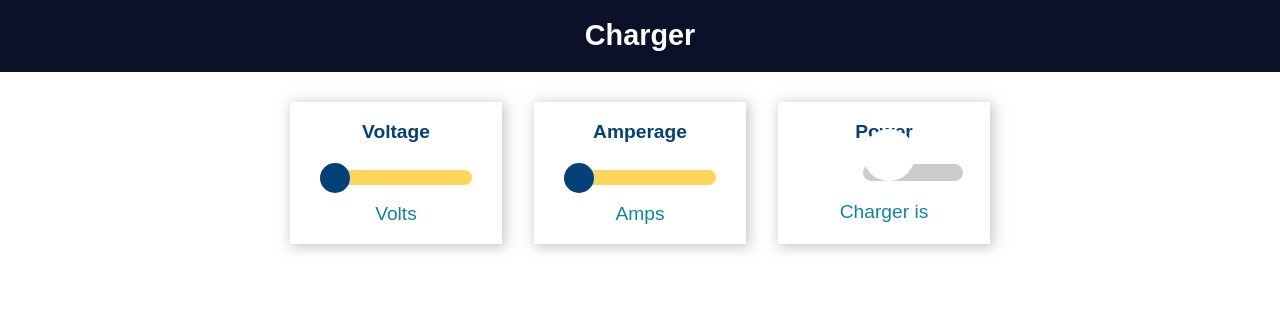
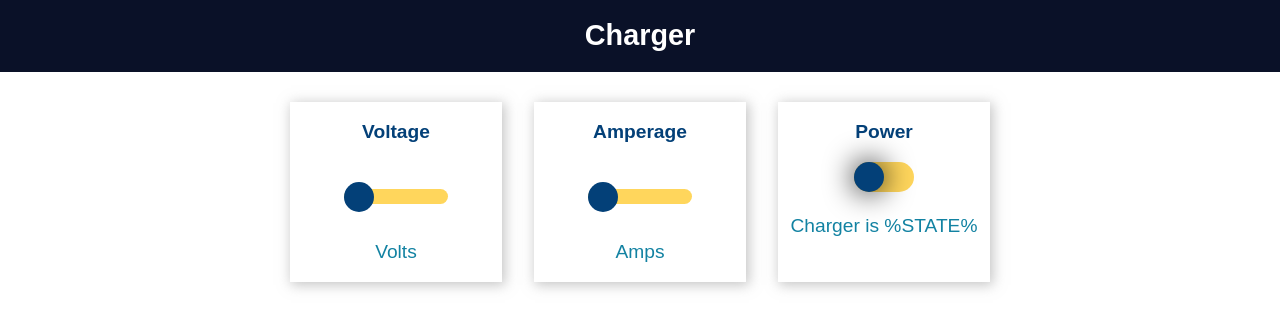
Before and after one commit to dmsloan/WebServerSocketMultipleSliders, a plain HTML site: page data/index.html in a window 1280 px wide. Drawn offline with Linux system fonts and the light colour scheme.

Commit message:
switch styled better

```diff
--- a/data/index.html
+++ b/data/index.html
@@ -31,12 +31,12 @@
             <div class="card">
                 <p class="card-title">Power</p>
                 <!-- <p class="switch"> -->
-                    <label class = "switch">
-                        <input type="checkbox" onchange="updateSliderPWM(this)" id="chargerPower">
-                        <span class = "toggleSwitch"></span>
+                    <label class = "toggle" for="chargerPower">
+                    <input type="checkbox" class = "toggle__input" onchange="updateSliderPWM(this)" id="chargerPower">
+                        <div class = "toggle__fill"></div>
                     </label><br>
                 <!-- </p> -->
-                <p class="state">Charger is <span id="sliderValue3"></span></p>
+                <p class="state">Charger is <span id="state">%STATE%</span></p>
             </div>
         </div>
     </div>
--- a/data/style.css
+++ b/data/style.css
@@ -5,23 +5,29 @@ html {
   display: inline-block;
   text-align: center;
 }
+
 h1 {
   font-size: 1.8rem;
   color: white;
 }
+
 p {
   font-size: 1.4rem;
 }
+
 .topnav {
   overflow: hidden;
   background-color: #0A1128;
 }
+
 body {
   margin: 0;
 }
+
 .content {
   padding: 30px;
 }
+
 .card-grid {
   max-width: 700px;
   margin: 0 auto;
@@ -29,19 +35,23 @@ html {
   grid-gap: 2rem;
   grid-template-columns: repeat(auto-fit, minmax(200px, 1fr));
 }
+
 .card {
   background-color: white;
-    box-shadow: 2px 2px 12px 1px rgba(140,140,140,.5);
+  box-shadow: 2px 2px 12px 1px rgba(140, 140, 140, .5);
 }
+
 .card-title {
   font-size: 1.2rem;
   font-weight: bold;
   color: #034078
 }
+
 .state {
   font-size: 1.2rem;
-    color:#1282A2;
+  color: #1282A2;
 }
+
 .slider {
   -webkit-appearance: none;
   margin: 0 auto;
@@ -51,20 +61,30 @@ html {
   background: #FFD65C;
   outline: none;
 }
+
 .sliderck {
   position: absolute;
-    top: 0; left: 0; right: 0; bottom: 0;
+  top: 0;
+  left: 0;
+  right: 0;
+  bottom: 0;
   background-color: #ccc;
   border-radius: 30px
 }
+
 .sliderck:before {
   position: absolute;
   content: "";
-    height: 50px; width: 52px; left: 8px; bottom: 8px;
+  height: 50px;
+  width: 52px;
+  left: 8px;
+  bottom: 8px;
   background-color: white;
   -webkit-transition: .4s;
   transition: .4s;
-    border-radius: 30px}
+  border-radius: 30px
+}
+
 .slider::-webkit-slider-thumb {
   -webkit-appearance: none;
   appearance: none;
@@ -79,7 +99,7 @@ html {
   background-color: #2196F3
 }
 
-  input:focus + .sliderck {
+input:focus+.sliderck {
   box-shadow: 5 5 5px #2196F3
 }
 
@@ -92,39 +112,66 @@ html {
 /* The switch - the box around the control */
 .switch {
   position: relative;
+  display: inline-block;
   padding-left: 5%;
   padding-right: 5%;
   height: 15px;
 }
 
-  /* Hide default HTML checkbox */
-  .toggleSwitch input {
-    display: none;
+.toggle {
+  /* the following create variables that we can use elsewhere */
+  --width: 60px;
+  --height: calc(var(--width) /2);
+  --border-radius: calc(var(--height)/2);
+  display: inline-block;
+  cursor: pointer;
 }
 
-  .toggleSwitch {
+/* Hide default HTML checkbox */
+.toggle__input {
+  display: none;
+  /* visibility: hidden; */
+  /* opacity: 0; */
+  /* position: absolute; */
+  /* left: -9999px; */
+}
+
+.toggle__input:checked~.toggle__fill {
+  background: #79cfee;
+}
+
+.toggle__fill {
+  position: relative;
+  width: var(--width);
+  height: var(--height);
+  border-radius: var(--border-radius);
+  background: #FFD65C;
+  /* transition: background 0.5s; */
+}
+
+.toggle__fill:after {
+  content: "";
   position: absolute;
-    display: inline-block;
-    width: 100px;
-    top: 0; left: 0; right: 0; bottom: 0;
-    background-color: #ccc;
-    border-radius: 33px
+  top: 0;
+  left: 0;
+  height: var(--height);
+  width: calc(var(--width)/2);
+  background: #034078;
+  box-shadow: 0px 0px 30px rgba(0, 0, 0, 1.0);
+  border-radius: var(--border-radius);
+  transition: transform 0.5s;
 }
-  .toggleSwitch:before {
-    position: absolute;
-    content: "";
-    height: 52px; width: 52px; left: 0px; bottom: 0px;
-    background-color: white;
-    -webkit-transition: .4s;
-    transition: .4s;
-    border-radius: 30px}
 
-    input:checked+.toggleSwitch {background-color: #2196F3}
+.toggle__input:checked~.toggle__fill::after {
+  transform: translateX(var(--height));
+  box-shadow: 0px 0px 30px green;
+}
 
-    input:focus + .toggleSwitch {box-shadow: 5 5 5px #2196F3}
 
-input:checked+.toggleSwitch:before {
-  -webkit-transform: translateX(52px);
-  -ms-transform: translateX(52px);
-  transform: translateX(52px)
+
+.toggle__input:checked+.toggle {
+  background-color: #7be684
 }
+
+/* This is working but it on all the time it is selected by the keyboard or mouse. In addition the checkbox must be visable */
+.toggle__fill:focus ~ .toggle__fill {background: #7be684;}
```
Also changed, not shown: 1 other file. Lines whose indentation alone changed are shown as unchanged.
